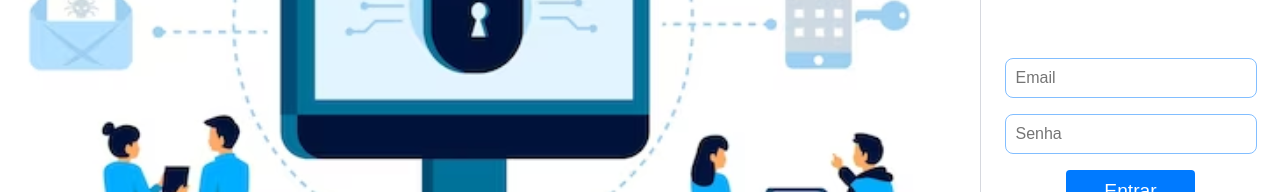
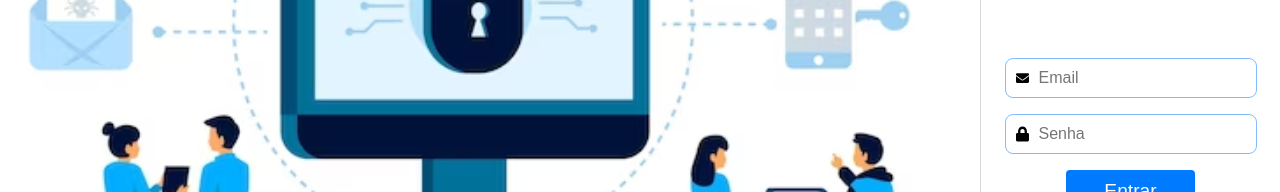
Before and after one commit to tbaiense/casos_teste_formulario_cadastro, a React (Vite) app: page /login in a window 1280 px wide. Shown: the part 383-575 px from the top of the page. Built offline with nearby package versions, Linux system fonts and the light colour scheme.

Commit message:
tela login icones

```diff
--- a/src/pages/Login/Login.jsx
+++ b/src/pages/Login/Login.jsx
@@ -7,6 +7,7 @@ import checkEmail from "../../account/checkEmail";
 import checkAccount from "../../account/checkAccount";
 import imgLogin from "../Login/imageLogin.svg";
 import imgLogo from "../../assets/Pronto 2.svg";
+import { FaUser, FaEnvelope, FaLock } from "react-icons/fa";
 
 const Login = () => {
   const navigate = useNavigate();
@@ -71,6 +72,7 @@ const Login = () => {
               <form onSubmit={handleSubmit} method="post">
                 <label htmlFor="input-email">
                   <div className={style.inputcontainer}>
+                    <FaEnvelope className={style.icon} />
                     <input
                       type="email"
                       id="input-email"
@@ -83,6 +85,7 @@ const Login = () => {
                 </label>
                 <label htmlFor="input-password">
                   <div className={style.inputcontainer}>
+                    <FaLock className={style.icon} />
                     <input
                       type="password"
                       id="input-password"
```
